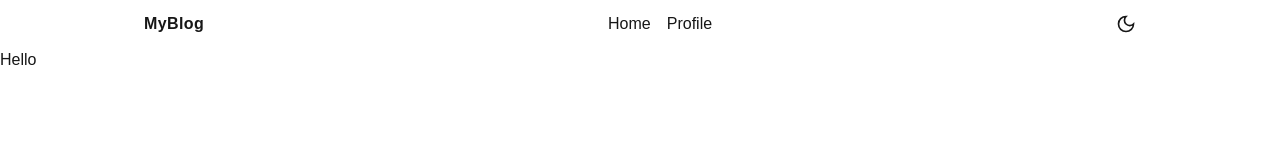
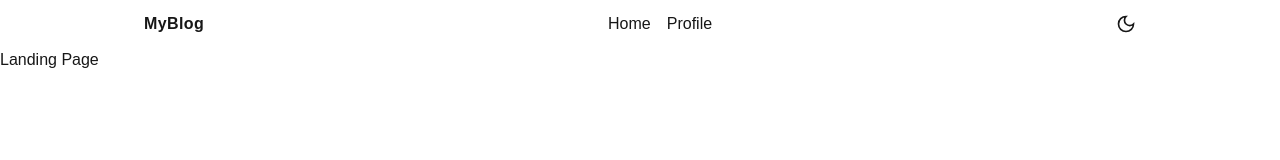
Before and after one commit to Bishuthapa/Blogs, a Next.js app: page / in a window 1280 px wide. Shown: the top 160 px of the page. Built offline with nearby package versions, Linux system fonts and the light colour scheme.

Commit message:
update the page

```diff
--- a/app/page.tsx
+++ b/app/page.tsx
@@ -1,7 +1,9 @@
+import UnderDevelopment from "@/components/under-construction";
+
 export default function Welcome() {
-  return (
-    <>
-      <p>Hello</p>
-    </>
-  );
+
+  const isLive = true;
+
+
+  return isLive  ? <p>Landing Page</p> : <UnderDevelopment />;
 }
```
